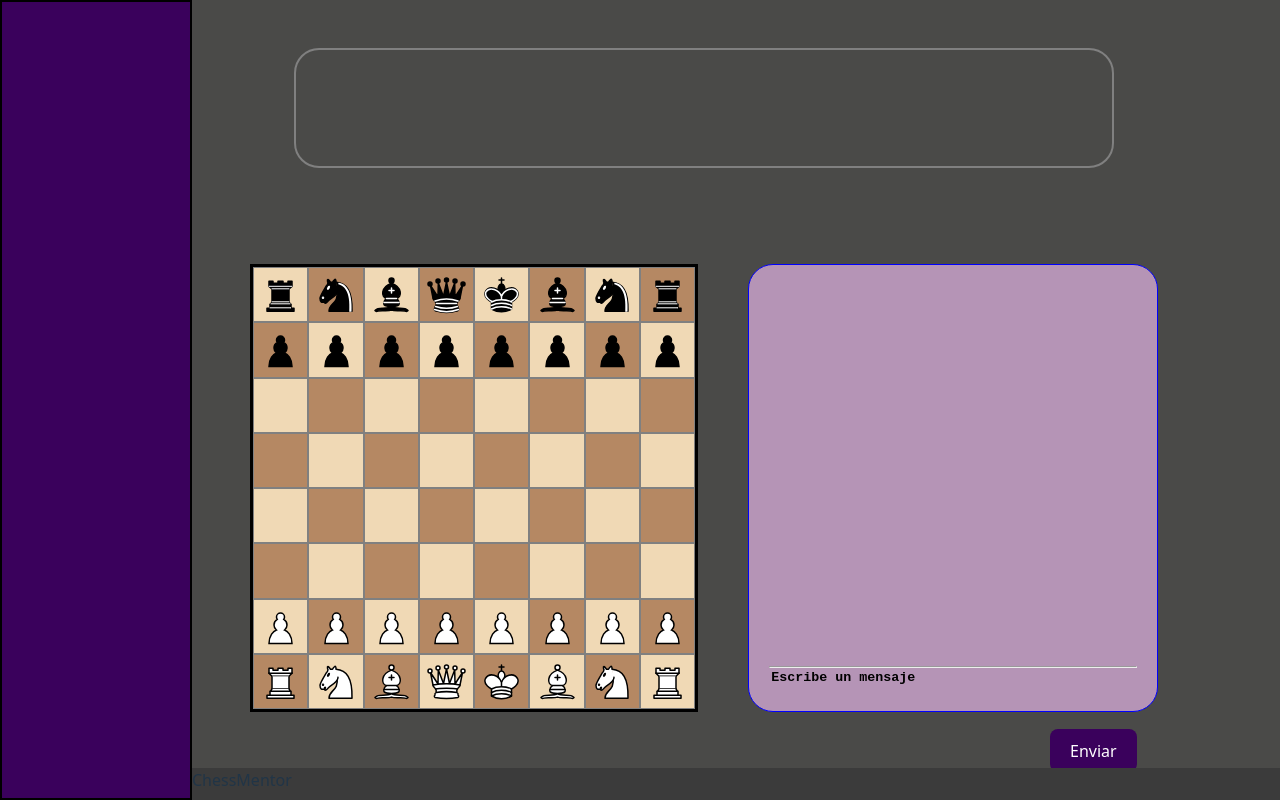
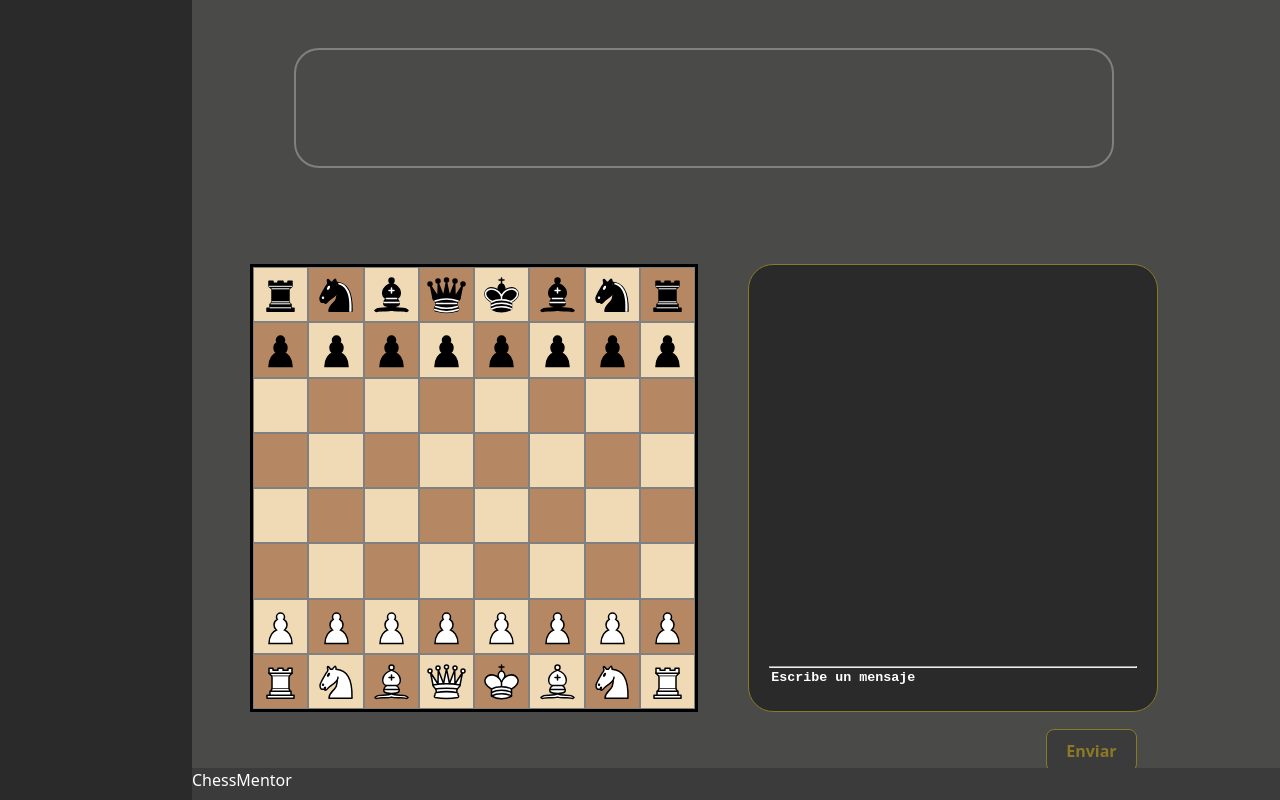
Before and after one commit to jaVillena17/chess-mentor, a React (Vite) app in the folder chess-mentor/: page / in a window 1280 px wide. Built offline with nearby package versions, Linux system fonts and the light colour scheme.

Commit message:
changed color palette

```diff
--- a/chess-mentor/src/components/board.jsx
+++ b/chess-mentor/src/components/board.jsx
@@ -1,4 +1,4 @@
-import { useState } from "react";
+import { useState, useRef } from "react";
 import { Square } from "./square";
 import '../static/css/board.css'
 
@@ -35,11 +35,13 @@ function translateCoordinates(coord){
 
 
 
-export const Board = () =>{
+export const Board = () => {
+
+    let dragCompleted = useRef(false);
+    let destinyPos = useRef("")
     const [board, setBoard] = useState(initialBoard)
     const [draggedPiece, setDraggedPiece] = useState(null)
     const [validMoves, setValidMoves] = useState([])
-
     const handleDragStart = (coord, piece) => {
         //Creamos el objeto con los datos guardados de la pieza a mover
         setDraggedPiece({
@@ -47,13 +49,19 @@ export const Board = () =>{
             piece: piece
         })
 
-        //Sacamos esa pieza del array o la ocultamos
     }
 
-    const handleOnDrop = (coord) => {
+    const handleOnDrop = (index) => {
+        dragCompleted.current = true
+        destinyPos.current = translateCoordinates(index)
+    }
+
+    const handleDragEnd = () => {
+        if(dragCompleted.current){
+
             let initialDraggedPosition = translateCoordinates(draggedPiece.coordinates)
-        let destinyPosition = translateCoordinates(coord)
-
+            console.log(initialDraggedPosition)
+            console.log(destinyPos.current)
             let newBoard = [];
             //Copiamos vamos copiando los valores en el nuevo board
             board.forEach((row, indexX) => {
@@ -64,7 +72,7 @@ export const Board = () =>{
 
                     if(indexX == initialDraggedPosition.X && indexY == initialDraggedPosition.Y){
                         newRow.push(0)
-                }else if ((indexX == destinyPosition.X && indexY == destinyPosition.Y)){
+                    }else if ((indexX == destinyPos.current.X && indexY == destinyPos.current.Y)){
                         newRow.push(draggedPiece.piece)
                     }else{
                         newRow.push(board[indexX][indexY])
@@ -73,11 +81,21 @@ export const Board = () =>{
 
                 newBoard.push(newRow)
 
+            })
+            console.log(newBoard)
             //Eliminamos la última pieza de la memoria
             setDraggedPiece(null)
-        })
+            dragCompleted.current = false
 
             setBoard(newBoard)
+
+        }else{
+            let newBoard = [...board]
+            let  coordInit = translateCoordinates(draggedPiece.coordinates)
+            newBoard[coordInit.X][coordInit.Y] = draggedPiece.piece
+            setBoard(newBoard)
+        }
+
     }
 
     // TODO : Añadir las imágenes, evitar que una pieza se elimine al dropearse sobre si misma, hacer que el draggear la pieza desapareza de su celda y se mueva
@@ -99,6 +117,8 @@ export const Board = () =>{
                                 onDrop = {handleOnDrop}
                                 onDragStart = {handleDragStart}
                                 onDragOver = {(e) => e.preventDefault()}
+                                onDragEnd = {handleDragEnd}
+                                draggedPiece = {draggedPiece}
                                 validMoves = {validMoves}
                             />)
                     )
--- a/chess-mentor/src/components/square.jsx
+++ b/chess-mentor/src/components/square.jsx
@@ -1,4 +1,4 @@
-export const Square = ({index, piece, row, onDrop, onDragStart, onDragOver, validMoves}) => {
+export const Square = ({index, piece, row, onDrop, onDragStart, onDragOver, onDragEnd, draggedPiece,  validMoves}) => {
 
     const pieceImages = {
         "Tb": "assets/Pieces/Chess_rdt45.svg",
@@ -26,9 +26,13 @@ export const Square = ({index, piece, row, onDrop, onDragStart, onDragOver, vali
         onDrop(index)
     }
 
+    const handleDragEnd = () => {
+        onDragEnd()
+    }
+
     return (
         <div className="square" id={`${index}`} row={`${row}`} onDrop={handleDrop} onDragOver={onDragOver}>
-           {piece != 0 && <img src={pieceImages[piece]} draggable="true" onDragStart={handleDragStart} />}
+           {piece != 0 && <img src={pieceImages[piece]} draggable="true" onDragStart={handleDragStart} onDragEnd={handleDragEnd} />}
         </div>
     )
 }
--- a/chess-mentor/src/static/css/chatbox.css
+++ b/chess-mentor/src/static/css/chatbox.css
@@ -14,6 +14,7 @@ main.game{
     justify-content: center;
     align-items: center;
     margin-left: 30px;
+    border: none;
 }
 
 main div.chatbox, div.flex-board{
@@ -28,9 +29,9 @@ body{
 div.chatbox{
     height: 35vw;
     width: 40%;
-    border: 1px solid blue;
+    border: 1px solid #8b7925;
     border-radius: 25px;
-    background-color: #B594B6;
+    background-color: #2b2a2a;
     padding: 0px 20px;
 }
 
@@ -47,18 +48,28 @@ hr{
     clear: both;
 }
 button.chat-button{
-    background-color: #3A015C;
-    color:  #fff;
+    background-color:  rgb(59, 59, 59);
+    color:   #8b7925;
+    border: 1px solid #8b7925;
     margin-top: 10px;
     float: right;
+    font-weight: bold;
 }
+
+button.chat-button:hover{
+    border: 1px solid #8b7925;
+    background-color: #8b7925;
+    color: #fff;
+}
+
+
 
 textarea.send-msg-input{
     display: inline-block;
     background-color: transparent;
-    width: 85%;
+    width: 83%;
     height: 10%;
-    color: black;
+    color: #fff;
     border: none;
     font-weight: bold;
     resize: none;
@@ -69,5 +80,5 @@ textarea.send-msg-input:focus{
 }
 
 textarea.send-msg-input::placeholder{
-    color: black;
+    color: #fff;
 }
--- a/chess-mentor/src/static/css/footer.css
+++ b/chess-mentor/src/static/css/footer.css
@@ -7,4 +7,5 @@ footer{
     width: 85vw;
     height: 4vh;
     background-color: rgb(59, 59, 59);
+    color: #fff;
 }
--- a/chess-mentor/src/static/css/header.css
+++ b/chess-mentor/src/static/css/header.css
@@ -1,7 +1,6 @@
 nav.header-nav{
     width: 15vw;
     height: 100vh;
-    border: 2px solid black;
     float: left;
-    background-color: #3A015C;
+    background-color: #2b2a2a;
 }
```
Lines whose indentation alone changed are shown as unchanged.
